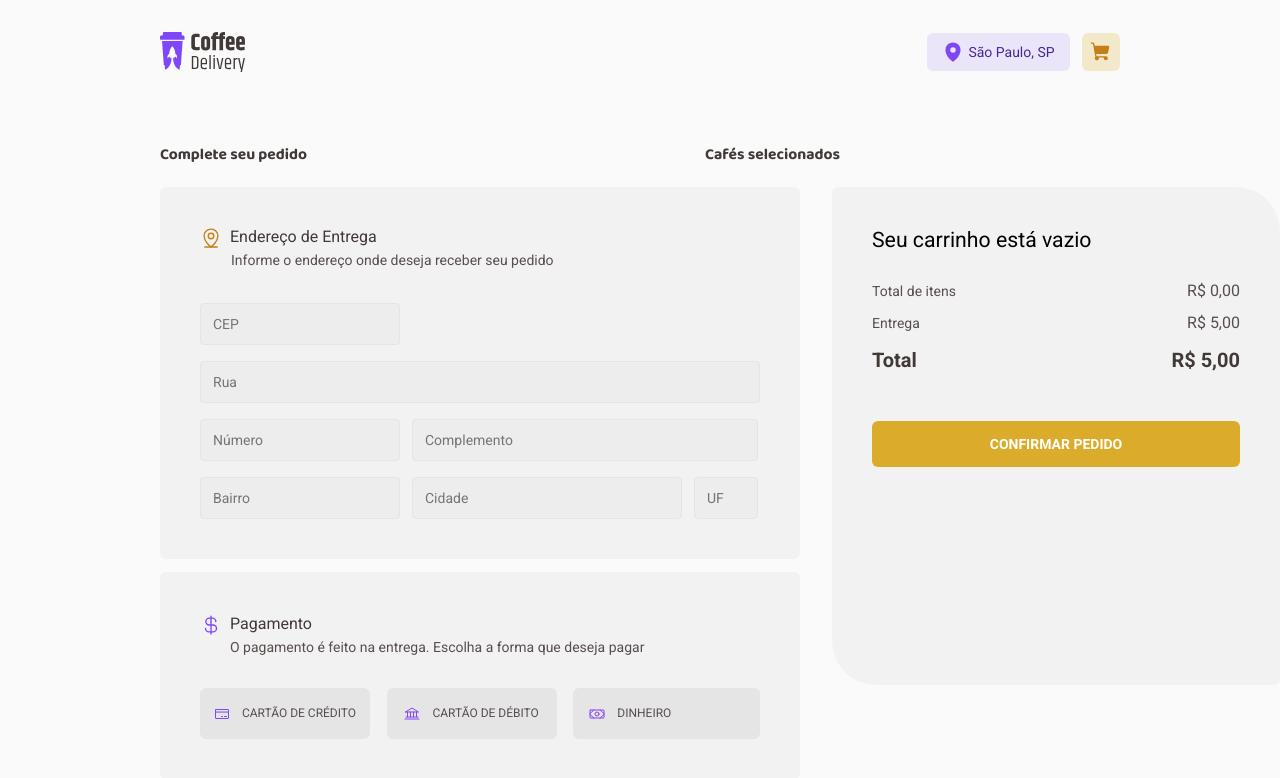
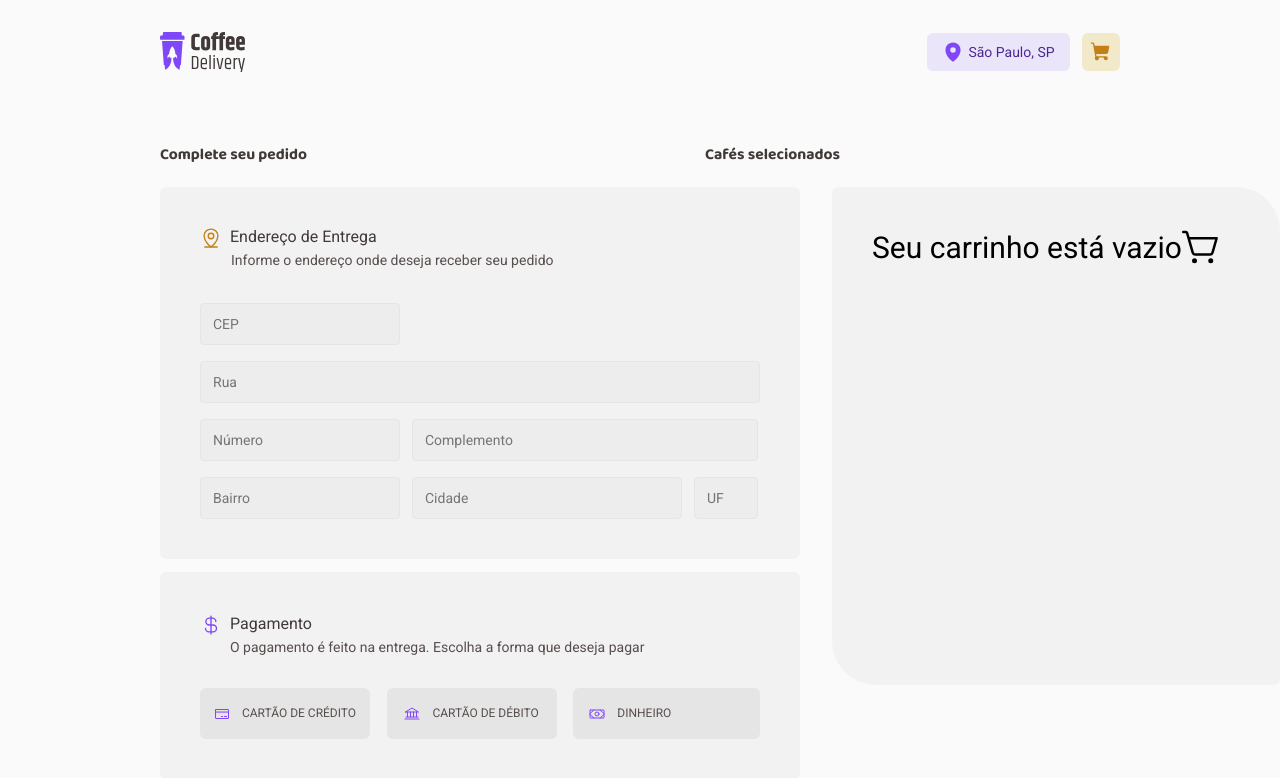
Before and after one commit to leticea/coffee-delivery, a React (Vite) app: page /cart in a window 1280 px wide. Shown: the top 778 px of the page. Built offline with nearby package versions, Linux system fonts and the light colour scheme.

Commit message:
feat(EmptyCart): creating empty cart

```diff
--- a/src/pages/Cart/components/CheckoutCart/index.tsx
+++ b/src/pages/Cart/components/CheckoutCart/index.tsx
@@ -68,11 +68,11 @@ export function CheckoutCart() {
                 <hr />
               </SelectedCoffeeCard>
             );
+            <ConfirmationCard />
           })
         ) : (
           <EmptyCart />
         )}
-        <ConfirmationCard />
       </OrderCard>
     </>
   );
--- a/src/pages/Cart/components/EmptyCart/index.tsx
+++ b/src/pages/Cart/components/EmptyCart/index.tsx
@@ -1,9 +1,10 @@
+import { ShoppingCartSimple } from "phosphor-react";
 import { EmptyCartCard } from "./styles";
 
 export function EmptyCart() {
   return (
     <EmptyCartCard>
-      <p>Seu carrinho está vazio</p>
+        Seu carrinho está vazio <ShoppingCartSimple />
     </EmptyCartCard>
-  )
+  );
 }
--- a/src/pages/Cart/components/EmptyCart/styles.ts
+++ b/src/pages/Cart/components/EmptyCart/styles.ts
@@ -1,8 +1,12 @@
 import styled from "styled-components";
 
 export const EmptyCartCard = styled.div`
-  font-size: 3.4rem;
+  font-size: 3rem;
   display: flex;
   align-items: center;
   justify-content: center;
+
+  svg {
+    font-size: 4rem;
+  }
 `;
--- a/src/pages/Cart/index.tsx
+++ b/src/pages/Cart/index.tsx
@@ -1,4 +1,4 @@
-import { CheckoutCart, CoffeeCartCardProps } from "./components/CheckoutCart";
+import { CheckoutCart } from "./components/CheckoutCart";
 import { CheckoutForm } from "./components/CheckoutForm";
 import { Payment } from "./components/Payment";
 import { Title } from "./styles";
```
